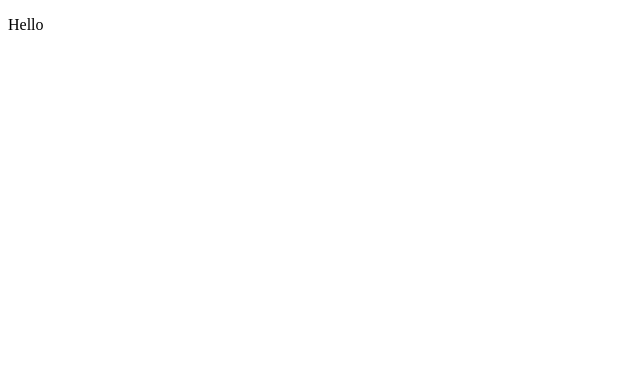
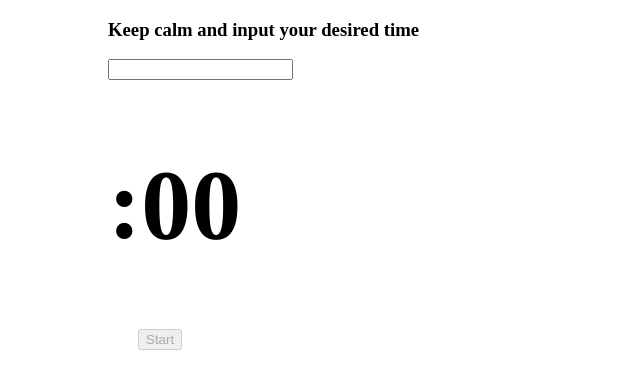
Before and after one commit to mfmsajidh/ReactJS-Timer, a React (Create React App) app: page / in a window 1280 px wide. Shown: the top 388 px of the page, without its empty margins (0-640 px from the left). Built offline with nearby package versions, Linux system fonts and the light colour scheme.

Commit message:
Implemented a simple logic

```diff
--- /dev/null
+++ b/src/App.js
@@ -0,0 +1,87 @@
+import React, {Component} from 'react'
+
+import TimerInput from "./components/TimerInput";
+import Timer from "./components/Timer";
+import StartButton from './components/StartButton'
+
+export default class App extends Component {
+
+    constructor(props){
+        super(props);
+        this.state = {
+            seconds : '00',
+            value : '',
+            isClicked : false
+        };
+
+        this.handleChange=this.handleChange.bind(this);
+        this.startCountdown=this.startCountdown.bind(this);
+        this.tick=this.tick.bind(this);
+    }
+
+    handleChange(event) {
+        this.setState({
+            value: event.target.value
+        })
+    }
+
+    tick(){
+        let min = Math.floor(this.secondsRemaining / 60);
+        let sec = this.secondsRemaining - (min * 60);
+
+        this.setState({
+            value: min,
+            seconds: sec
+        })
+
+        if (sec<10) {
+            this.setState({
+                seconds: "0" + this.state.seconds
+            })
+        }
+
+        if (min<10) {
+            this.setState({
+                value: "0" + min
+            })
+        }
+
+        if (min===0 && sec===0) {
+            clearInterval(this.intervalHandle);
+        }
+
+        this.secondsRemaining--
+    }
+
+    startCountdown(){
+        this.intervalHandle = setInterval(this.tick,1000);
+        let time = this.state.value;
+        this.secondsRemaining = time * 60;
+        this.setState({
+            isClicked: true
+        })
+
+    }
+
+    render() {
+
+        const clicked = this.state.isClicked;
+        if (clicked) {
+            return(
+                <div>
+                    <Timer value={this.state.value} seconds={this.state.seconds}/>
+                </div>
+            )
+        }
+        else {
+            return(
+                <div>
+                    <TimerInput value={this.state.value} handleChange={this.handleChange}/>
+                    <Timer value={this.state.value} seconds={this.state.seconds}/>
+                    <StartButton startCountdown={this.startCountdown} value={this.state.value}/>
+                </div>
+            )
+        }
+
+    }
+}
--- /dev/null
+++ b/src/components/StartButton.js
@@ -0,0 +1,11 @@
+import React, {Component} from 'react'
+
+export default class StartButtonUI extends Component {
+    render(){
+        return(
+            <div style={{marginLeft:130}}>
+                <button disabled={!this.props.value} onClick={this.props.startCountdown}>Start</button>
+            </div>
+        )
+    }
+}
--- /dev/null
+++ b/src/components/Timer.js
@@ -0,0 +1,13 @@
+import React, {Component} from 'react'
+
+export default class TimerUI extends Component {
+    render(){
+        return (
+            <div>
+                <h1 style={{fontSize:100, marginLeft:100}}>
+                    {this.props.value}:{this.props.seconds}
+                </h1>
+            </div>
+        )
+    }
+}
--- /dev/null
+++ b/src/components/TimerInput.js
@@ -0,0 +1,12 @@
+import React, {Component} from 'react'
+
+export default class TimerInput extends Component {
+    render() {
+        return (
+            <div style={{marginLeft:100}}>
+                <h3>Keep calm and input your desired time</h3>
+                <input type="number" value={this.props.value} onChange={this.props.handleChange} required/>
+            </div>
+        )
+    }
+}
--- a/src/index.js
+++ b/src/index.js
@@ -1,17 +1,10 @@
-import React, {Component} from 'react'
+import React from "react";
 import ReactDOM from 'react-dom'
+import App from './App'
 
-class App extends Component {
-    render() {
-        return(
-            <div>
-                <p>Hello</p>
-            </div>
-        )
-    }
-}
+const rootElement = document.getElementById("root");
 
 ReactDOM.render(
     <App/>,
-    document.getElementById("root")
+    rootElement
 );
```
